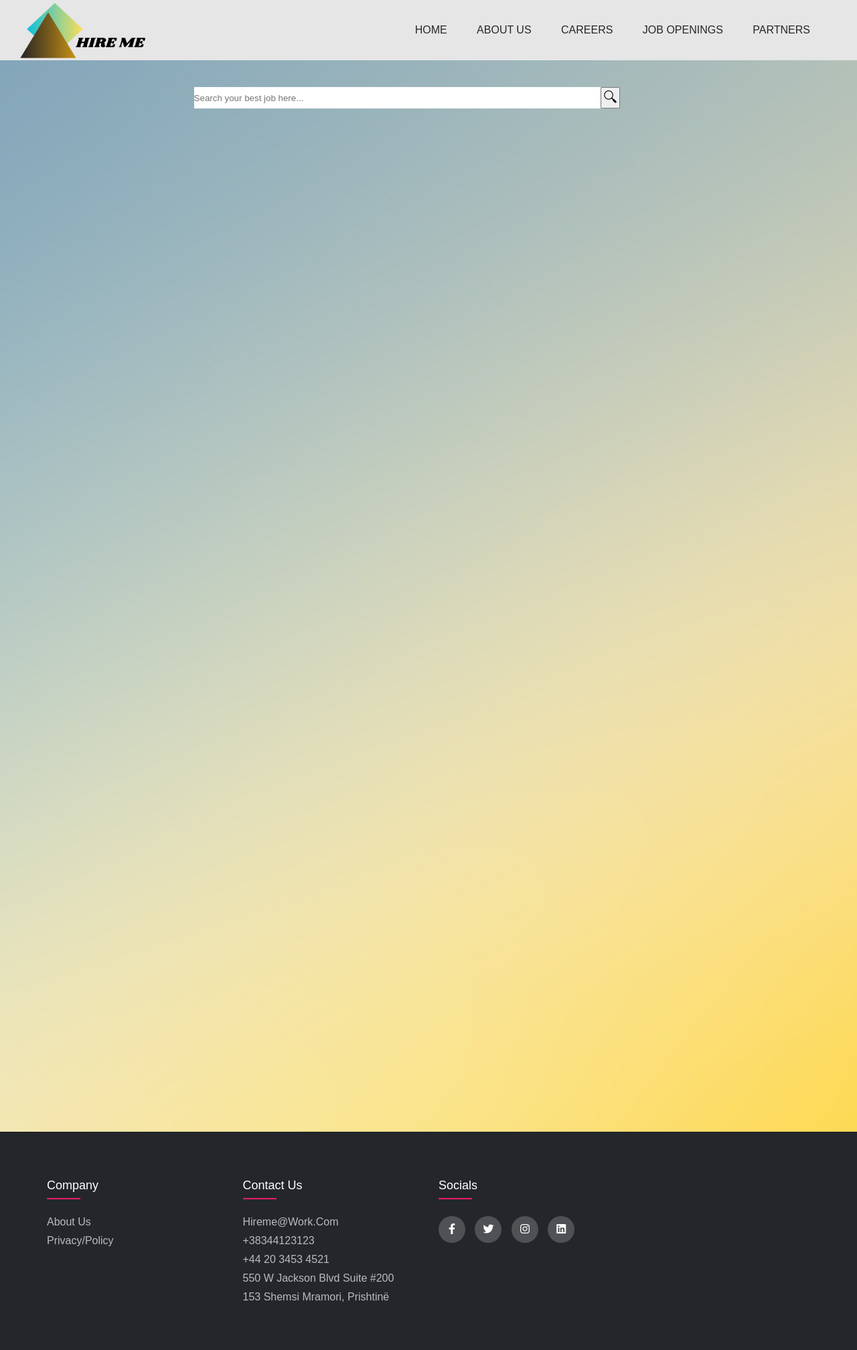
After one commit to oltahasimja/PROJEKTI, a PHP site: page /jobopenings.html in a window 1280 px wide. The commit adds this page. Shown: the whole page at 67% size. Run offline with PHP 8.4, Linux system fonts and the light colour scheme.

Commit message:
JobOpenings searchbar

```diff
--- /dev/null
+++ b/jobopenings.css
@@ -0,0 +1,238 @@
+*{
+    margin: 0;
+    padding: 0;
+    box-sizing: border-box;
+    font-family: sans-serif;
+}
+header {
+    position: sticky;
+    top: 0;
+    z-index: 1000;
+}
+
+
+.navigationbar{
+    width: 100%;
+    height: 30px;
+    margin: auto;
+    padding: 45px 0;
+    display: flex;
+    align-items: center;
+    justify-content: space-between;
+    background-color:  rgb(230, 230, 230);
+}
+.logo{
+    width: 193px;
+    height: 83px;
+    cursor: pointer;
+    margin-left:30px;
+
+
+}
+.navigationbar ul{
+    margin-right: 50px;
+}
+.navigationbar ul li{
+    list-style: none;
+    display:inline-block ;
+    margin: 0 20px;
+position:relative;
+font-family: sans-serif;
+}
+
+.navigationbar ul li a{
+    text-decoration: none;
+    color:rgb(41, 37, 37);
+    text-transform: uppercase;
+}
+.navigationbar ul li::after{
+    content: '';
+    height: 3px;
+    width: 0;
+    background: #009688;
+    position: absolute;
+left:0;
+bottom: -10px;
+transition: 0.2s;
+}
+.navigationbar ul li:hover::after{
+
+    width: 100%;
+}
+.container{
+    max-width: 1170px;
+    margin: auto;
+}
+
+
+ul{
+    list-style: none;
+}
+
+@media screen and (max-width: 768px) {
+    .navigationbar {
+        flex-direction: column;
+        height: auto;
+        padding: 15px 0;
+    }
+
+    .logo {
+        margin-left: 15px;
+    }
+
+    .navigationbar ul {
+        margin: 0;
+        padding: 0;
+        text-align: center;
+        display: flex;
+        justify-content: center;
+    }
+
+    .navigationbar ul li {
+        display: block;
+        margin: 10px 0;
+        position: relative;
+        font-size: 15px;
+
+    }
+
+    .navigationbar ul li::after {
+        display: none;
+    }
+
+    .navigationbar {
+        padding: 10px 0;
+        background-color:  rgb(230, 230, 230);
+    }
+
+    .logo {
+        width: 120px;
+        height: 50px;
+    }
+  }
+  .banner2{
+    height: 100em;
+    position: relative;
+
+    background-image: url(cQPnt2.jpg);
+    background-size: cover;
+    background-position:center;
+
+
+}
+
+.main{
+    width: calc(100% - 20% - 25%);
+    min-height: 100%;
+    min-width: 300px;
+    height: max-content;
+    display: flex;
+    flex-direction: column;
+    padding: 2rem 2%;
+    margin-left: 20%;
+    background-color: var(--sofPurple);
+    z-index: 1;
+}
+
+.search{
+    width: 100%;
+    display: flex;
+    justify-content: space-between;
+    border: none;
+    background-color: none;
+    border-radius: 20px;
+    padding: 0.5rem;
+    position: relative;
+    background-color: var(--whiteColor);
+}
+
+.search input{
+    width: 100%;
+    border: none;
+}
+.btn-search img{
+    width: 25px;
+    height: auto;
+}
+
+  .row{
+    display: flex;
+    flex-wrap: wrap;
+}
+ul{
+    list-style: none;
+}
+.footer{
+    background-color: #24262b;
+    padding: 70px 0;
+}
+.footer-col{
+    width: 25%;
+    padding: 0 15px;
+}
+.footer-col h4{
+    font-size: 18px;
+    color: #ffffff;
+    text-transform: capitalize;
+    margin-bottom: 35px;
+    font-weight: 500;
+    position: relative;
+}
+.footer-col h4::before{
+    content: '';
+    position: absolute;
+    left: 0;
+    bottom: -10px;
+    background-color: #e91e63;
+    height: 2px;
+    box-sizing: border-box;
+    width: 50px;
+}
+.footer-col ul li:not(:last-child){
+    margin-bottom: 10px;
+
+}
+.footer-col ul li a{
+    font-size: 16px;
+    text-transform: capitalize;
+    color: #ffffff;
+    text-decoration: none;
+    font-weight: 300;
+    color: #bbbbbb;
+    display: block;
+    transition: all 0.2s ease;
+}
+.footer-col ul li a:hover{
+    color: #ffffff;
+    padding-left: 8px;
+
+}
+.footer-col .social-links a{
+    display: inline-block;
+    height: 40px;
+    width: 40px;
+    background-color: rgba(255, 255, 255, 0.2);
+    margin:0 10px 10px 0;
+    text-align: center;
+    line-height: 40px;
+    border-radius: 50%;
+    color: #ffffff;
+    transition: all 0.5s ease;
+}
+.footer-col .social-links a:hover{
+    color: #24262b;
+    background-color: #ffffff;
+
+}
+
+@media screen and (max-width: 768px) {
+    .footer-col {
+      width: 100%;
+      text-align: center;
+      margin-bottom: 30px;
+    }
+
+    .footer-col h4::before {
+      width: 30px;
+    }
+  }
--- /dev/null
+++ b/jobopenings.html
@@ -0,0 +1,68 @@
+<!DOCTYPE html>
+<html lang="en">
+<head>
+    <meta charset="UTF-8">
+    <meta name="viewport" content="width=device-width, initial-scale=1.0">
+    <title>Job Openings</title>
+    <link rel="stylesheet" href="https://cdnjs.cloudflare.com/ajax/libs/font-awesome/6.4.2/css/all.min.css" integrity="sha512-z3gLpd7yknf1YoNbCzqRKc4qyor8gaKU1qmn+CShxbuBusANI9QpRohGBreCFkKxLhei6S9CQXFEbbKuqLg0DA==" crossorigin="anonymous" referrerpolicy="no-referrer" />
+    <link rel="stylesheet" href="jobopenings.css">
+</head>
+<body>
+    <header>    <div class="navigationbar">
+        <img src="logo.png" class="logo">
+        <ul>
+            <li><a href="#">Home</a></li>
+            <li><a href="#">About Us</a></li>
+            <li><a href="#">Careers</a></li>
+            <li><a href="#">Job Openings</a></li>
+            <li><a href="#">Partners</a></li>
+        </ul>
+    </div></header>
+<div class="banner2">
+    <div class="main">
+        <div class="search">
+            <input type="text" placeholder="Search your best job here...">
+            <button class="btn-search">
+                <img src="search.png" alt="">
+            </button>
+        </div>
+    </div>
+</div>
+    <footer class="footer">
+        <div class="container">
+            <div class="row">
+                <div class="footer-col">
+                    <h4>Company </h4>
+                    <ul>
+                        <li><a href="#">About Us</a></li>
+                        <li><a href="#">Privacy/Policy</a></li>
+                        <li><a href="#"></a></li>
+                        <li><a href="#"></a></li>
+
+                    </ul>
+                </div>
+                <div class="footer-col">
+                    <h4>Contact us</h4>
+                    <ul>
+                        <li><a href="#">hireme@work.com</a></li>
+                        <li><a href="#">+38344123123</a></li>
+                        <li><a href="#">+44 20 3453 4521</a></li>
+                        <li><a href="#">550 W Jackson Blvd Suite #200</a></li>
+                        <li><a href="#">153 Shemsi Mramori, Prishtinë</a></li>
+                    </ul>
+                </div>
+                <div class="footer-col">
+                    <h4>Socials </h4>
+                    <div class="social-links">
+                        <a href="#"><i class="fab fa-facebook-f"></i></a>
+                        <a href="#"><i class="fab fa-twitter"></i></a>
+                        <a href="#"><i class="fab fa-instagram"></i></a>
+                        <a href="#"><i class="fab fa-linkedin"></i></a>
+
+                    </div>
+                </div>
+            </div>
+        </div>
+    </footer>
+</body>
+</html>
```
Also changed, not shown: careers.html (+8 -4 lines), stylecareers.css (+17 -5 lines), arrow.png (added), search.png (added).
